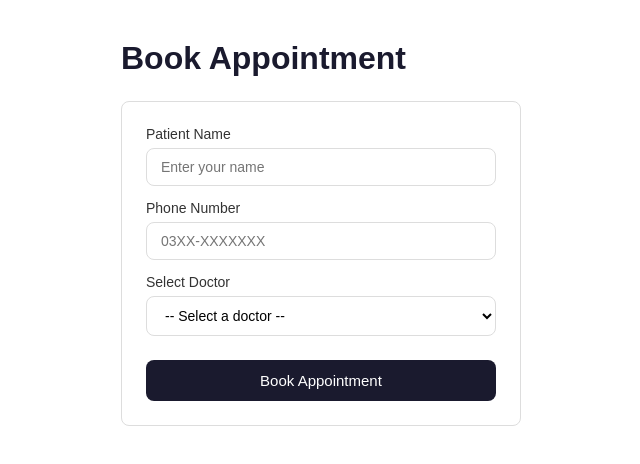
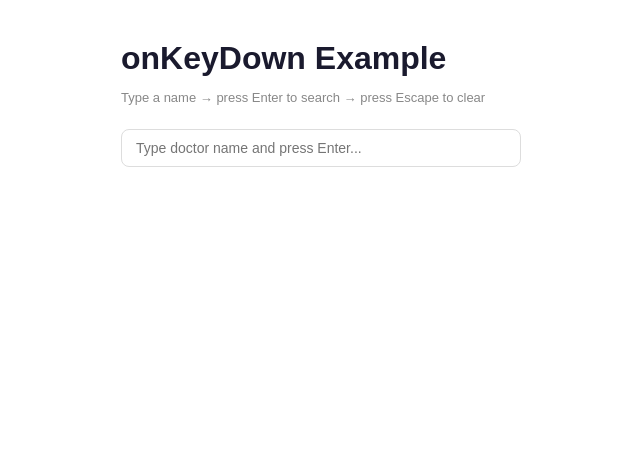
Before and after one commit to umairkhan152024/mern-journey-Practice, a React (Vite) app in the folder doctor-booking/: page / in a window 1280 px wide. Shown: the top 464 px of the page, without its empty margins (319-959 px from the left). Built offline with nearby package versions, Linux system fonts and the light colour scheme.

Commit message:
Stage 2 Revision: Events - onClick, onChange, onSubmit, onKeyDown, onMouseEnter

```diff
--- a/doctor-booking/src/App.jsx
+++ b/doctor-booking/src/App.jsx
@@ -1,170 +1,78 @@
 // ============================================
-// EXAMPLE 5 — useState with an object
-// CONCEPT: storing multiple values in one state
+// EXAMPLE 4 — onKeyDown
+// CONCEPT: detecting specific key presses
 // ============================================
-// object holds multiple related values together
-// {} = empty object
+// onKeyDown fires when user presses ANY key
+// e.key tells us WHICH key was pressed
+//
+// Common keys:
+// e.key === "Enter"   → Enter key
+// e.key === "Escape"  → Escape key
+// e.key === "Backspace" → Backspace key
+// e.key === "a"       → letter a
+// e.key === " "       → spacebar
 //
 // REAL USE CASE:
-// form data — name, phone, doctor, date
-// user profile — name, email, role
-// doctor info — name, specialty, fee, city
-//
-// KEY RULE:
-// when updating ONE field
-// keep all other fields with spread operator
-// {...formData, name: "new value"}
+// press Enter to search
+// press Escape to close a modal
+// press arrow keys to navigate
 // ============================================
 
 import { useState } from "react";
 
 function App() {
+  const [search, setSearch] = useState("");
+  const [results, setResults] = useState([]);
+  const [message, setMessage] = useState("");
+
+  // doctors list to search through
+  const doctors = [
+    "Dr. Ahmed Khan",
+    "Dr. Sara Malik",
+    "Dr. Bilal Akhtar",
+    "Dr. Fatima Noor",
+    "Dr. Usman Ali",
+  ];
 
   // =============================================
-  // useState with object
+  // handleKeyDown
   // =============================================
-  // formData holds ALL form fields in ONE state
-  // instead of separate useState for each field
+  // fires on every key press
+  // e.key tells us which key
   //
-  // formData.name    → patient name
-  // formData.phone   → phone number
-  // formData.doctor  → selected doctor
+  // Enter  → run the search
+  // Escape → clear everything
   // =============================================
-  const [formData, setFormData] = useState({
-    name: "",      // empty at start
-    phone: "",     // empty at start
-    doctor: "",    // empty at start
-  });
+  function handleKeyDown(e) {
+    // =============================================
+    // Enter key pressed
+    // =============================================
+    // filter doctors that match search text
+    // show results
+    // =============================================
+    if (e.key === "Enter") {
+      setMessage("Enter pressed — searching...");
 
-  // tracks if form was submitted
-  const [isSubmitted, setIsSubmitted] = useState(false);
+      // filter doctors by search text
+      const filtered = doctors.filter((doctor) =>
+        doctor.toLowerCase().includes(search.toLowerCase()),
+      );
 
+      setResults(filtered);
+    }
 
     // =============================================
-  // handleChange — ONE function for ALL inputs
+    // Escape key pressed
     // =============================================
-  // e.target.name  → which field changed
-  //                  matches name="" on input
-  // e.target.value → what user typed
-  //
-  // ...formData    → keep ALL existing values
-  // [e.target.name]: e.target.value
-  //                → update ONLY changed field
-  //
-  // EXAMPLE:
-  // user types "Umair" in name field
-  // e.target.name  = "name"
-  // e.target.value = "Umair"
-  // result: { name: "Umair", phone: "", doctor: "" }
+    // clear search and results
     // =============================================
-  function handleChange(e) {
-    setFormData({
-      ...formData,
-      [e.target.name]: e.target.value,
-    });
+    if (e.key === "Escape") {
+      setMessage("Escape pressed — cleared!");
+      setSearch("");
+      setResults([]);
+    }
   }
 
-
-  // =============================================
-  // handleSubmit
-  // =============================================
-  // stops page refresh
-  // sets isSubmitted to true
-  // shows success screen
-  // =============================================
-  function handleSubmit(e) {
-    e.preventDefault();
-    setIsSubmitted(true);
-  }
-
-
-  // =============================================
-  // handleReset
-  // =============================================
-  // clears all fields back to empty
-  // sets isSubmitted back to false
-  // shows form again
-  // =============================================
-  function handleReset() {
-    setFormData({
-      name: "",
-      phone: "",
-      doctor: "",
-    });
-    setIsSubmitted(false);
-  }
-
-
-  // SUCCESS SCREEN
-  if (isSubmitted) {
-    return (
-      <div
-        style={{
-          maxWidth: "400px",
-          margin: "40px auto",
-          fontFamily: "sans-serif",
-          padding: "0 16px",
-          textAlign: "center",
-        }}
-      >
-
-        {/* green circle */}
-        <div
-          style={{
-            width: "64px",
-            height: "64px",
-            borderRadius: "50%",
-            backgroundColor: "#e1f5ee",
-            display: "flex",
-            alignItems: "center",
-            justifyContent: "center",
-            margin: "0 auto 16px",
-            fontSize: "28px",
-            color: "#0f6e56",
-          }}
-        >
-          ✓
-        </div>
-
-        <h2 style={{ color: "#0f6e56", marginBottom: "16px" }}>
-          Appointment Booked!
-        </h2>
-
-        {/* show submitted data from formData state */}
-        {/* formData still holds values after submit */}
-        {/* because we never cleared it */}
-        <p style={{ color: "#555", margin: "6px 0" }}>
-          Name: {formData.name}
-        </p>
-        <p style={{ color: "#555", margin: "6px 0" }}>
-          Phone: {formData.phone}
-        </p>
-        <p style={{ color: "#555", margin: "6px 0" }}>
-          Doctor: {formData.doctor}
-        </p>
-
-        <button
-          onClick={handleReset}
-          style={{
-            marginTop: "24px",
-            backgroundColor: "#1a1a2e",
-            color: "white",
-            border: "none",
-            borderRadius: "8px",
-            padding: "12px 28px",
-            fontSize: "14px",
-            cursor: "pointer",
-          }}
-        >
-          Book Another
-        </button>
-
-      </div>
-    );
-  }
-
-
-  // MAIN FORM
   return (
     <div
       style={{
@@ -174,44 +82,28 @@ function App() {
         padding: "0 16px",
       }}
     >
-
-      <h1 style={{ color: "#1a1a2e", marginBottom: "24px" }}>
-        Book Appointment
+      <h1 style={{ color: "#1a1a2e", marginBottom: "8px" }}>
+        onKeyDown Example
       </h1>
 
-      <form
-        onSubmit={handleSubmit}
-        style={{
-          backgroundColor: "white",
-          border: "1px solid #ddd",
-          borderRadius: "8px",
-          padding: "24px",
-        }}
-      >
+      <p style={{ color: "#888", fontSize: "13px", marginBottom: "24px" }}>
+        Type a name → press Enter to search → press Escape to clear
+      </p>
 
-        {/* NAME INPUT */}
-        {/* name="name" → matches formData.name key */}
-        <div style={{ marginBottom: "14px" }}>
-          <label
-            htmlFor="name"
-            style={{
-              display: "block",
-              marginBottom: "6px",
-              fontSize: "14px",
-              fontWeight: "500",
-              color: "#333",
-            }}
-          >
-            Patient Name
-          </label>
+      {/* =============================================
+          INPUT with onKeyDown
+          =============================================
+          onChange → updates search state on every keystroke
+          onKeyDown → checks which key was pressed
+                      Enter  → search
+                      Escape → clear
+          ============================================= */}
       <input
-            id="name"
         type="text"
-            name="name"
-            value={formData.name}
-            onChange={handleChange}
-            placeholder="Enter your name"
-            required
+        value={search}
+        onChange={(e) => setSearch(e.target.value)}
+        onKeyDown={handleKeyDown}
+        placeholder="Type doctor name and press Enter..."
         style={{
           width: "100%",
           padding: "10px 14px",
@@ -220,107 +112,54 @@ function App() {
           borderRadius: "8px",
           boxSizing: "border-box",
           outline: "none",
+          marginBottom: "12px",
         }}
       />
-        </div>
 
-
-        {/* PHONE INPUT */}
-        {/* name="phone" → matches formData.phone key */}
-        <div style={{ marginBottom: "14px" }}>
-          <label
-            htmlFor="phone"
+      {/* show which key was pressed */}
+      {message && (
+        <p
           style={{
-              display: "block",
-              marginBottom: "6px",
-              fontSize: "14px",
-              fontWeight: "500",
-              color: "#333",
+            color: "#378ADD",
+            fontSize: "13px",
+            marginBottom: "12px",
           }}
         >
-            Phone Number
-          </label>
-          <input
-            id="phone"
-            type="tel"
-            name="phone"
-            value={formData.phone}
-            onChange={handleChange}
-            placeholder="03XX-XXXXXXX"
-            required
+          {message}
+        </p>
+      )}
+
+      {/* RESULTS */}
+      {results.length > 0 ? (
+        <div>
+          <p style={{ color: "#888", fontSize: "13px", marginBottom: "8px" }}>
+            {results.length} doctor(s) found:
+          </p>
+
+          {results.map((doctor, index) => (
+            <div
+              key={index}
               style={{
-              width: "100%",
-              padding: "10px 14px",
-              fontSize: "14px",
+                backgroundColor: "white",
                 border: "1px solid #ddd",
                 borderRadius: "8px",
-              boxSizing: "border-box",
-              outline: "none",
-            }}
-          />
-        </div>
-
-
-        {/* DOCTOR SELECT */}
-        {/* name="doctor" → matches formData.doctor key */}
-        <div style={{ marginBottom: "24px" }}>
-          <label
-            htmlFor="doctor"
-            style={{
-              display: "block",
-              marginBottom: "6px",
-              fontSize: "14px",
-              fontWeight: "500",
-              color: "#333",
+                padding: "12px 16px",
+                marginBottom: "8px",
               }}
             >
-            Select Doctor
-          </label>
-          <select
-            id="doctor"
-            name="doctor"
-            value={formData.doctor}
-            onChange={handleChange}
-            required
-            style={{
-              width: "100%",
-              padding: "10px 14px",
-              fontSize: "14px",
-              border: "1px solid #ddd",
-              borderRadius: "8px",
-              boxSizing: "border-box",
-              outline: "none",
-              backgroundColor: "white",
-            }}
-          >
-            <option value="">-- Select a doctor --</option>
-            <option value="Dr. Ahmed Khan">Dr. Ahmed Khan</option>
-            <option value="Dr. Sara Malik">Dr. Sara Malik</option>
-            <option value="Dr. Bilal Akhtar">Dr. Bilal Akhtar</option>
-          </select>
+              <p style={{ margin: 0, color: "#1a1a2e", fontSize: "14px" }}>
+                {doctor}
+              </p>
             </div>
-
-
-        {/* SUBMIT BUTTON */}
-        <button
-          type="submit"
-          style={{
-            width: "100%",
-            backgroundColor: "#1a1a2e",
-            color: "white",
-            border: "none",
-            borderRadius: "8px",
-            padding: "12px",
-            fontSize: "15px",
-            fontWeight: "500",
-            cursor: "pointer",
-          }}
-        >
-          Book Appointment
-        </button>
-
-      </form>
-
+          ))}
+        </div>
+      ) : (
+        search && (
+          <p style={{ color: "#aaa", fontSize: "14px" }}>
+            Press Enter to search for "{search}"
+          </p>
+        )
+      )}
     </div>
   );
 }
```
Lines whose indentation alone changed are shown as unchanged.
